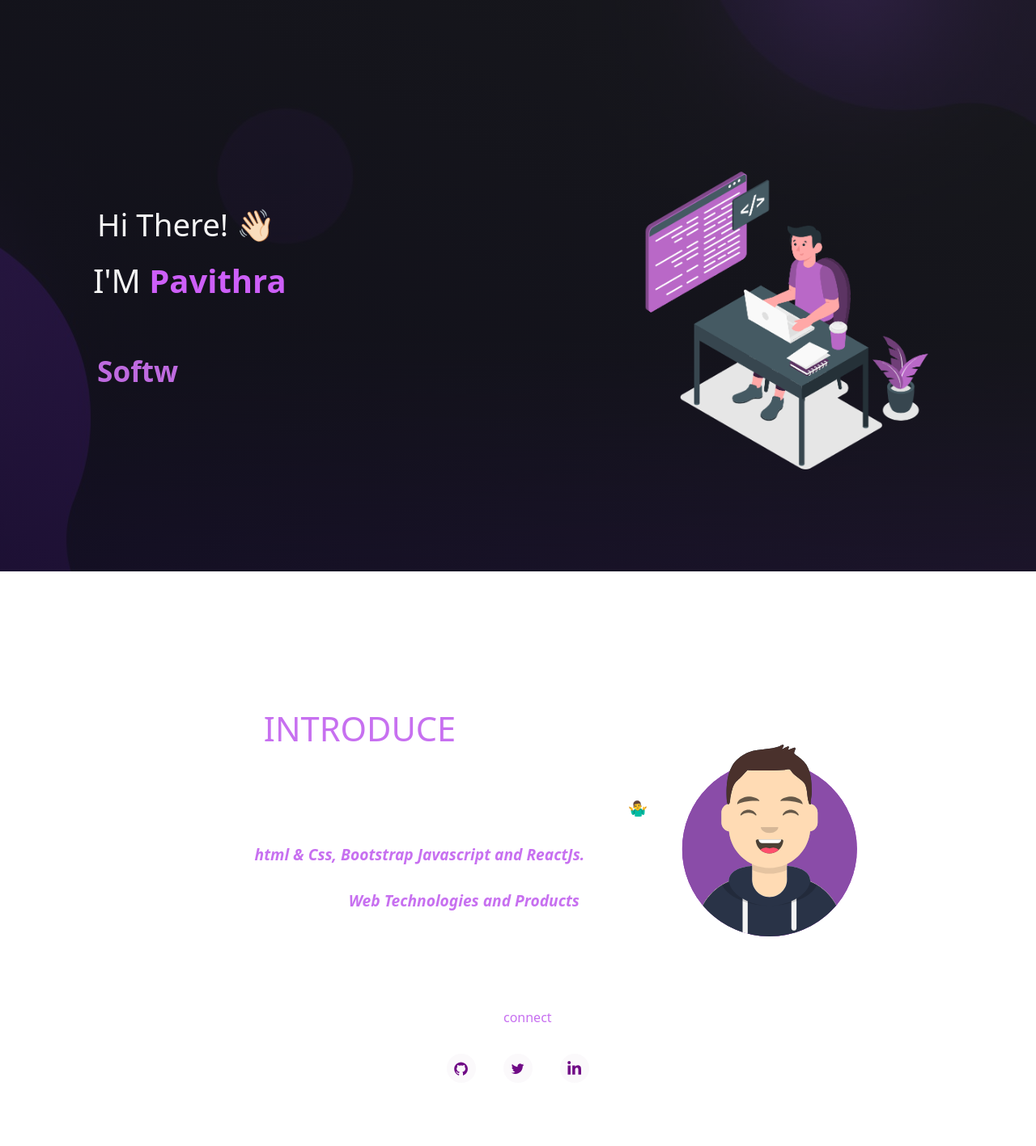
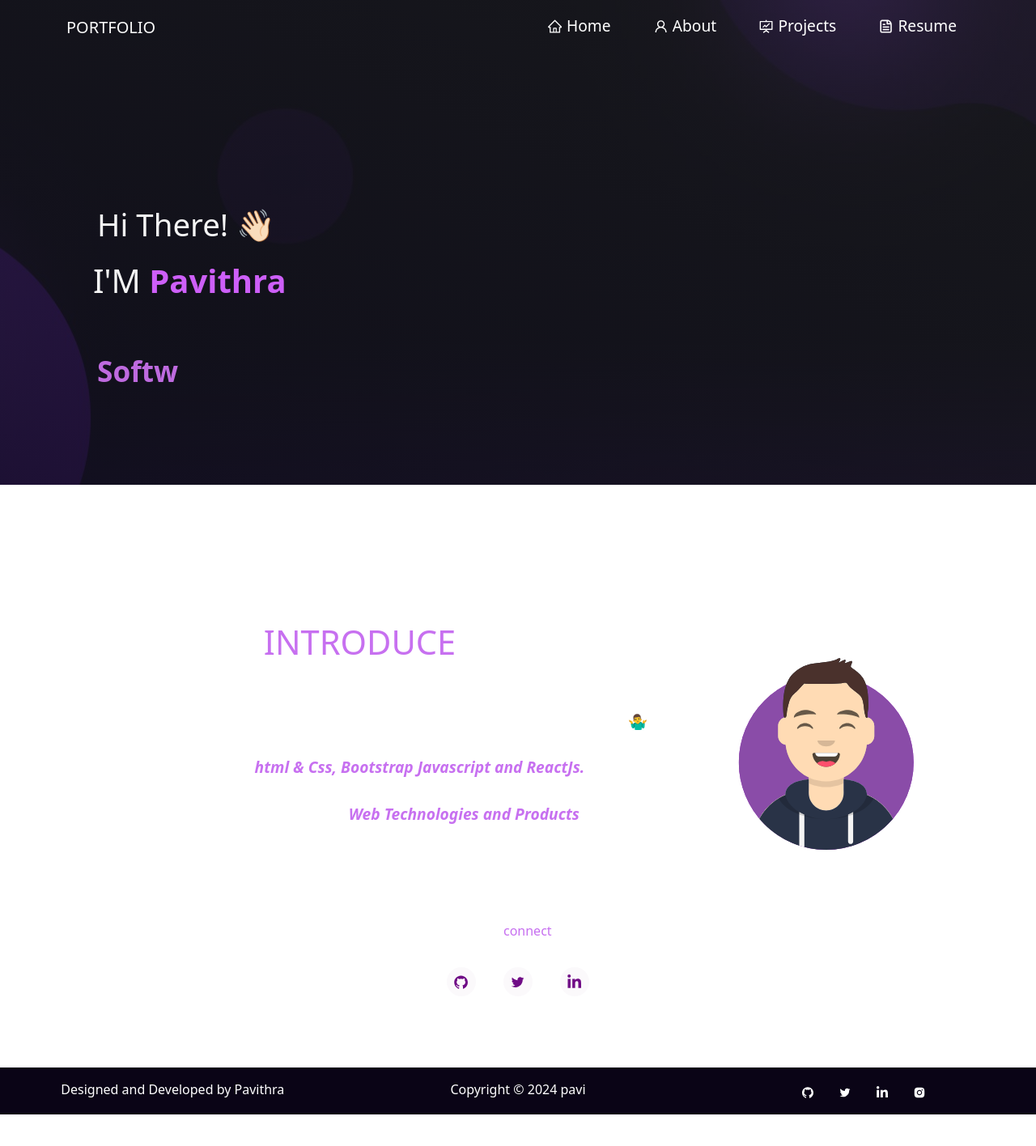
Before and after one commit to pavi2306/portfolio, a React (Create React App) app: page / in a window 1280 px wide. Shown: the top 1416 px of the page at 81% size. After the commit the page ends 1377 px from the top, so only its background shows below. Built offline with nearby package versions, Linux system fonts and the light colour scheme.

Commit message:
changes added

```diff
--- a/package.json
+++ b/package.json
@@ -3,11 +3,13 @@
   "version": "0.1.0",
   "private": true,
   "dependencies": {
+    "@react-aria/ssr": "^3.9.3",
     "@testing-library/jest-dom": "^5.17.0",
     "@testing-library/react": "^13.4.0",
     "@testing-library/user-event": "^13.5.0",
     "bootstrap": "^5.3.3",
     "react": "^18.3.1",
+    "react-aria": "^3.33.0",
     "react-bootstrap": "^2.10.2",
     "react-dom": "^18.3.1",
     "react-icons": "^5.2.0",
--- a/src/App.js
+++ b/src/App.js
@@ -11,12 +11,12 @@ import {
   Route,
   Routes,
   Navigate,
-  BrowserRouter,
 } from "react-router-dom";
 import ScrollToTop from "./components/ScrollToTop";
 import "./style.css";
 import "./App.css";
 import "bootstrap/dist/css/bootstrap.min.css";
+import NavBar from "./components/Navbar";
 
 function App() {
   const [load, upadateLoad] = useState(true);
@@ -30,24 +30,21 @@ function App() {
   }, []);
 
   return (
-    <Home />
-    // <BrowserRouter>
-    //   {/* <Router> */}
-    //   <Preloader load={load} />
-    //   <div className="App" id={load ? "no-scroll" : "scroll"}>
-    //     <Navbar />
-    //     <ScrollToTop />
-    //     <Routes>
-    //       <Route path="/" element={<Home />} />
-    //       <Route path="/project" element={<Projects />} />
-    //       <Route path="/about" element={<About />} />
-    //       <Route path="/resume" element={<Resume />} />
-    //       {/* <Route path="*" element={<Navigate to="/" />} /> */}
-    //     </Routes>
-    //     <Footer />
-    //   </div>
-    //   {/* </Router> */}
-    // </BrowserRouter>
+    <Router>
+      <Preloader load={load} />
+      <div className="App" id={load ? "no-scroll" : "scroll"}>
+        <NavBar />
+        <ScrollToTop />
+        <Routes>
+          <Route path="/" element={<Home />} />
+          <Route path="/project" element={<Projects />} />
+          <Route path="/about" element={<About />} />
+          <Route path="/resume" element={<Resume />} />
+          <Route path="*" element={<Navigate to="/" />} />
+        </Routes>
+        <Footer />
+      </div>
+    </Router>
   );
 }
 
--- a/src/components/Home/Home.js
+++ b/src/components/Home/Home.js
@@ -1,6 +1,6 @@
 import React from "react";
 import { Container, Row, Col } from "react-bootstrap";
-import homeLogo from "../../Assets/home-main.svg";
+// import homeLogo from "../../Assets/home-main.svg";
 import Particle from "../Particle";
 import Home2 from "./Home2";
 import Type from "./Type";
@@ -31,12 +31,12 @@ function Home() {
             </Col>
 
             <Col md={5} style={{ paddingBottom: 20 }}>
-              <img
+              {/* <img
                 src={homeLogo}
                 alt="home pic"
                 className="img-fluid"
                 style={{ maxHeight: "450px" }}
-              />
+              /> */}
             </Col>
           </Row>
         </Container>
```
Also changed, not shown: 1 other file (tests, documents, lock files or other folders).
